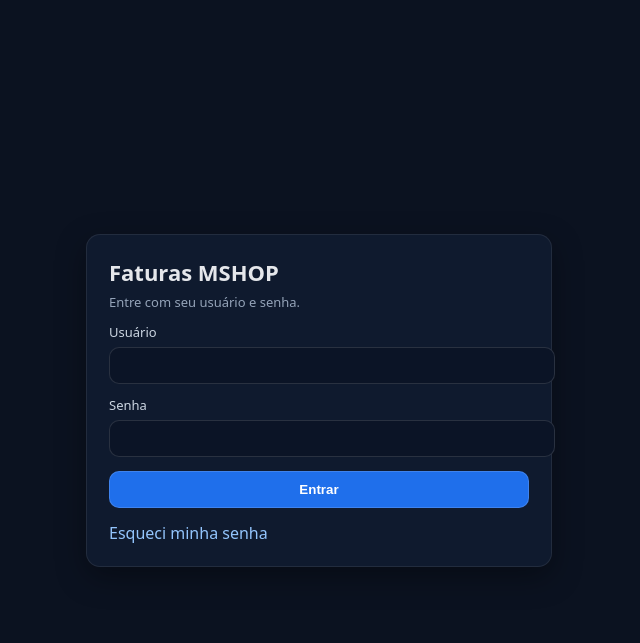
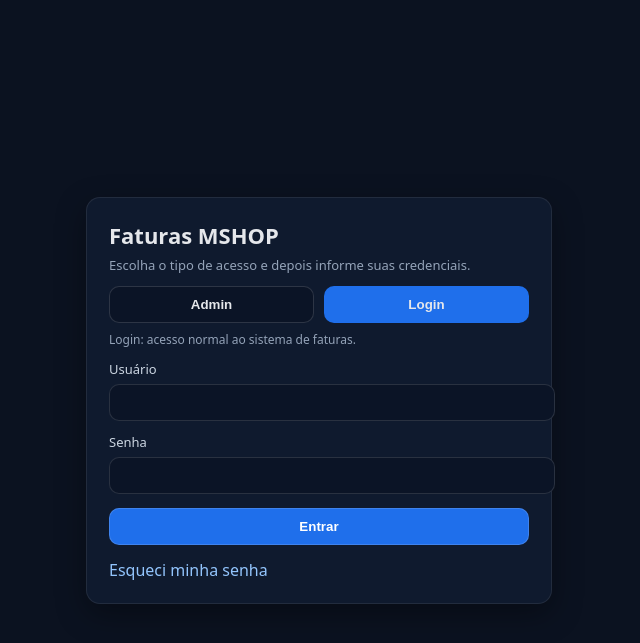
Before and after one commit to abnermayconoli-max/Faturas-MSHOP-, a FastAPI app: template templates/login.html in a window 1280 px wide. Shown: the top 643 px of the page, without its empty margins (321-961 px from the left). Run offline with FastAPI, Linux system fonts and the light colour scheme; the template is opened without the code that fills it, so the values that code supplies are empty; parts of the project's set-up code (start-up, migrations or seed data) failed here and were passed over.

Commit message:
Update login.html

```diff
--- a/templates/login.html
+++ b/templates/login.html
@@ -16,23 +16,57 @@
     .alert{margin-top:10px;padding:10px 12px;border-radius:10px;font-size:13px;background:rgba(239,68,68,.12);border:1px solid rgba(239,68,68,.25)}
     .links{margin-top:14px;display:flex;justify-content:space-between}
     a{color:#93c5fd;text-decoration:none} a:hover{text-decoration:underline}
+
+    /* NOVO: seletor Admin/Login */
+    .mode-box{display:flex;gap:10px;margin:10px 0 8px}
+    .mode-btn{
+      flex:1;
+      border-radius:10px;
+      border:1px solid rgba(255,255,255,.14);
+      background:#0b1426;
+      color:#e5e7eb;
+      padding:10px 12px;
+      font-weight:700;
+      cursor:pointer;
+    }
+    .mode-btn.active{
+      background:#1f6feb;
+      border-color:rgba(31,111,235,.55);
+    }
+    .mode-hint{
+      margin-top:6px;
+      font-size:12px;
+      color:#94a3b8;
+    }
   </style>
 </head>
 <body>
   <div class="card">
     <h1>Faturas MSHOP</h1>
-    <p class="muted">Entre com seu usuário e senha.</p>
+    <p class="muted">Escolha o tipo de acesso e depois informe suas credenciais.</p>
+
+    <!-- ✅ Opção Admin / Login (como você pediu) -->
+    <div class="mode-box">
+      <button type="button" id="btnModeAdmin" class="mode-btn">Admin</button>
+      <button type="button" id="btnModeUser" class="mode-btn">Login</button>
+    </div>
+    <div class="mode-hint" id="modeHint"></div>
 
     {% if error %}
       <div class="alert">{{ error }}</div>
     {% endif %}
 
-    <form method="post" action="/login">
+    <form method="post" action="/login" id="loginForm">
       <input type="hidden" name="csrf" value="{{ csrf }}" />
+      <!-- ✅ NOVO: rota alvo após login -->
+      <input type="hidden" name="next" id="nextField" value="{{ next or '/' }}" />
+
       <label>Usuário</label>
       <input name="username" autocomplete="username" required />
+
       <label>Senha</label>
       <input name="password" type="password" autocomplete="current-password" required />
+
       <button class="btn" type="submit">Entrar</button>
     </form>
 
@@ -40,5 +74,35 @@
       <a href="/forgot">Esqueci minha senha</a>
     </div>
   </div>
+
+  <script>
+    // Define modo inicial baseado no "next" que veio do backend
+    const nextField = document.getElementById("nextField");
+    const btnAdmin = document.getElementById("btnModeAdmin");
+    const btnUser = document.getElementById("btnModeUser");
+    const hint = document.getElementById("modeHint");
+
+    function setMode(mode) {
+      if (mode === "admin") {
+        nextField.value = "/admin";
+        btnAdmin.classList.add("active");
+        btnUser.classList.remove("active");
+        hint.textContent = "Admin: após autenticar, você será direcionado para o painel /admin (se tiver permissão).";
+      } else {
+        nextField.value = "/";
+        btnUser.classList.add("active");
+        btnAdmin.classList.remove("active");
+        hint.textContent = "Login: acesso normal ao sistema de faturas.";
+      }
+    }
+
+    // inicia
+    const initialNext = (nextField.value || "/").trim();
+    if (initialNext === "/admin") setMode("admin");
+    else setMode("user");
+
+    btnAdmin.addEventListener("click", () => setMode("admin"));
+    btnUser.addEventListener("click", () => setMode("user"));
+  </script>
 </body>
 </html>
```
